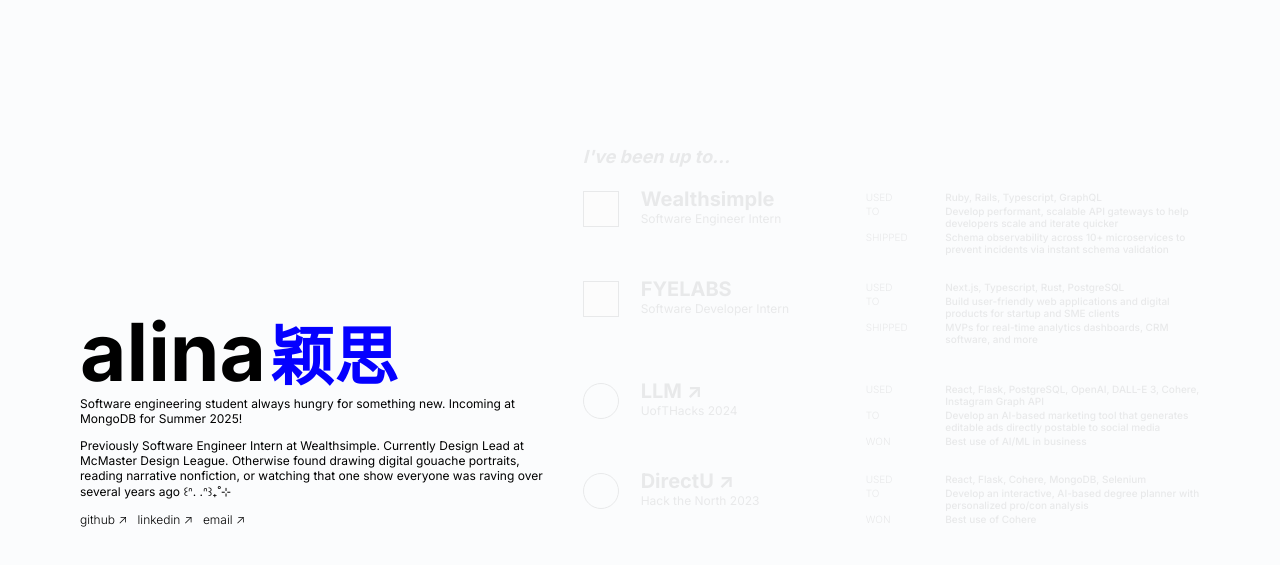
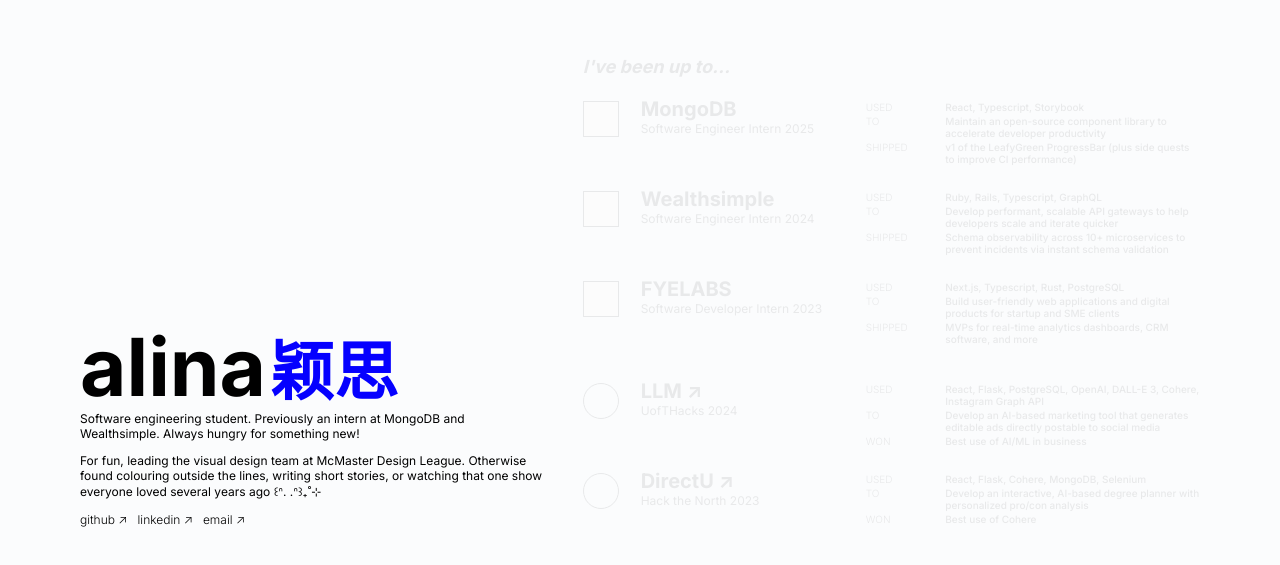
Before and after one commit to charcoalyy/portfolio, a React (Vite) app: page / in a window 1280 px wide. Shown: the part 213-778 px from the top of the page. Built offline with nearby package versions, Linux system fonts and the light colour scheme.

Commit message:
summer 2025 update

```diff
--- a/src/components/constants/about.ts
+++ b/src/components/constants/about.ts
@@ -1,5 +1,5 @@
 export const about = {
-  bio: "Software engineering student always hungry for something new. Incoming at MongoDB for Summer 2025!",
+  bio: "Software engineering student. Previously an intern at MongoDB and Wealthsimple. Always hungry for something new!",
   current:
-    "Previously Software Engineer Intern at Wealthsimple. Currently Design Lead at McMaster Design League. Otherwise found drawing digital gouache portraits, reading narrative nonfiction, or watching that one show everyone was raving over several years ago ꒰ᐢ. .ᐢ꒱₊˚⊹",
+    "For fun, leading the visual design team at McMaster Design League. Otherwise found colouring outside the lines, writing short stories, or watching that one show everyone loved several years ago ꒰ᐢ. .ᐢ꒱₊˚⊹",
 }
--- a/src/components/constants/projects.ts
+++ b/src/components/constants/projects.ts
@@ -2,9 +2,20 @@
 
 export const internships: InfoboxProps[] = [
   {
+    title: "MongoDB",
+    type: "internship",
+    tag: "Software Engineer Intern 2025",
+    points: {
+      used: "React, Typescript, Storybook",
+      to: "Maintain an open-source component library to accelerate developer productivity",
+      shipped:
+        "v1 of the LeafyGreen ProgressBar (plus side quests to improve CI performance)",
+    },
+  },
+  {
     title: "Wealthsimple",
     type: "internship",
-    tag: "Software Engineer Intern",
+    tag: "Software Engineer Intern 2024",
     points: {
       used: "Ruby, Rails, Typescript, GraphQL",
       to: "Develop performant, scalable API gateways to help developers scale and iterate quicker",
@@ -15,7 +26,7 @@
   {
     title: "FYELABS",
     type: "internship",
-    tag: "Software Developer Intern",
+    tag: "Software Developer Intern 2023",
     points: {
       used: "Next.js, Typescript, Rust, PostgreSQL",
       to: "Build user-friendly web applications and digital products for startup and SME clients",
```
